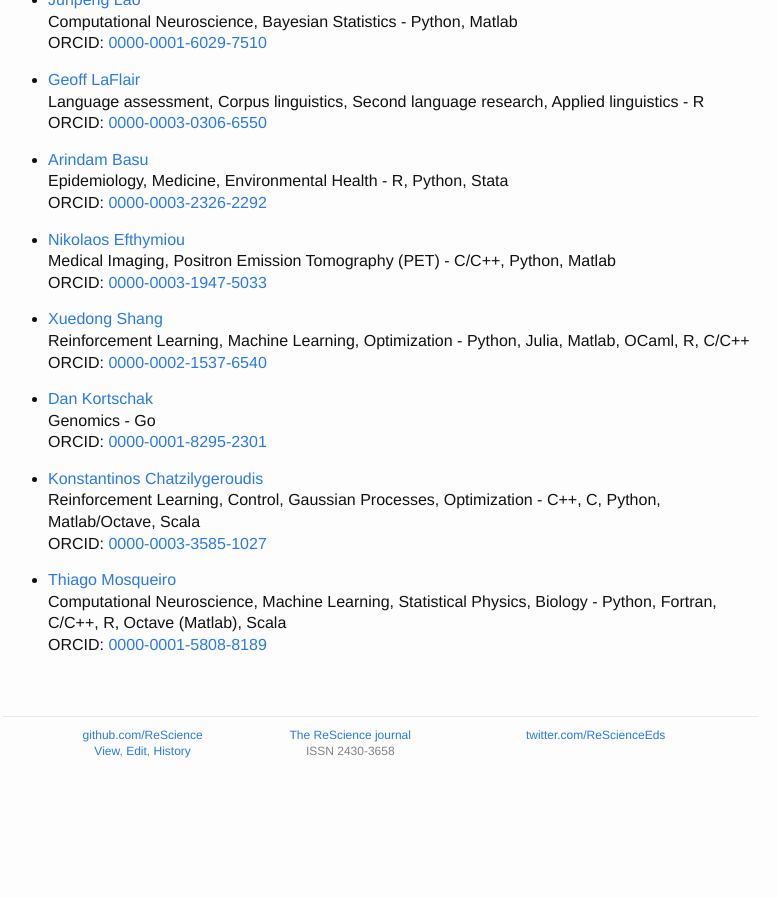
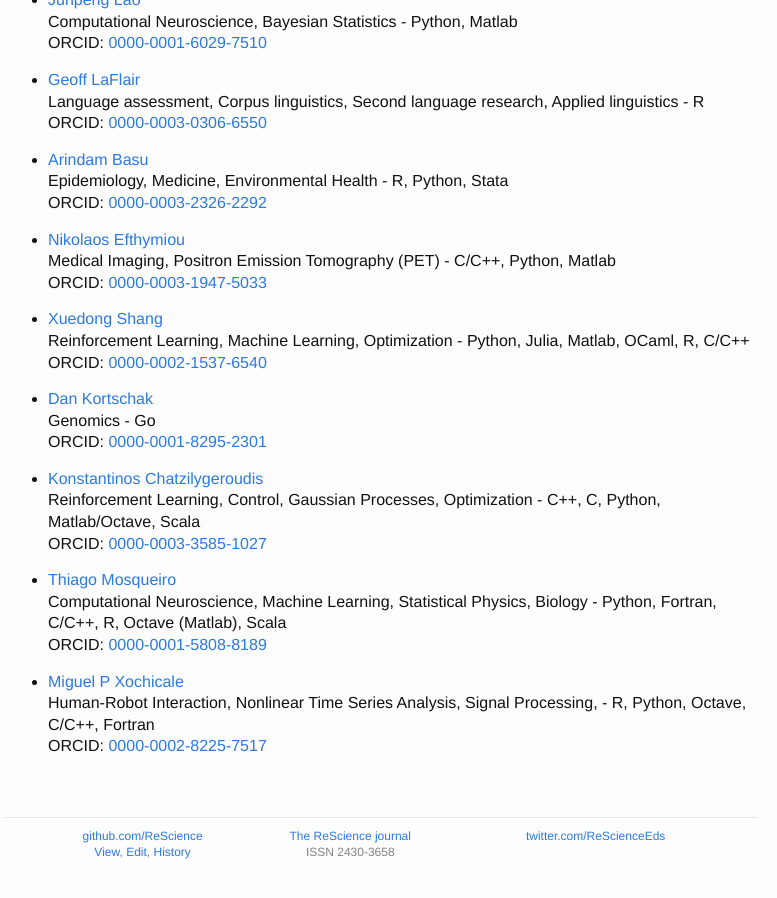
Before and after one commit to ReScience/rescience.github.io, a Jekyll site: the page built from 04-board.md, in a window 1280 px wide and 900 px high, scrolled down 8510 px. Shown: the whole window, without its empty margins (252-1029 px from the left). Built offline with Jekyll 4.4.1, drawn with Linux system fonts in a browser that asks for light colours; our own code applies the rules of GitHub Pages for plain Markdown files; before the commit the page ends 9309 px from its top, so only the background shows below that.

Commit message:
Added Miguel P Xochicale

```diff
--- a/04-board.md
+++ b/04-board.md
@@ -513,3 +513,7 @@ accepts submissions in other open source languages.
 * [Thiago Mosqueiro](https://github.com/thmosqueiro)
   Computational Neuroscience, Machine Learning, Statistical Physics, Biology - Python, Fortran, C/C++, R, Octave (Matlab), Scala
   ORCID: [0000-0001-5808-8189](https://orcid.org/0000-0001-5808-8189)
+
+* [Miguel P Xochicale](https://github.com/mxochicale)
+  Human-Robot Interaction, Nonlinear Time Series Analysis, Signal Processing, - R, Python, Octave, C/C++, Fortran
+ORCID: [0000-0002-8225-7517](https://orcid.org/0000-0002-8225-7517)
```
